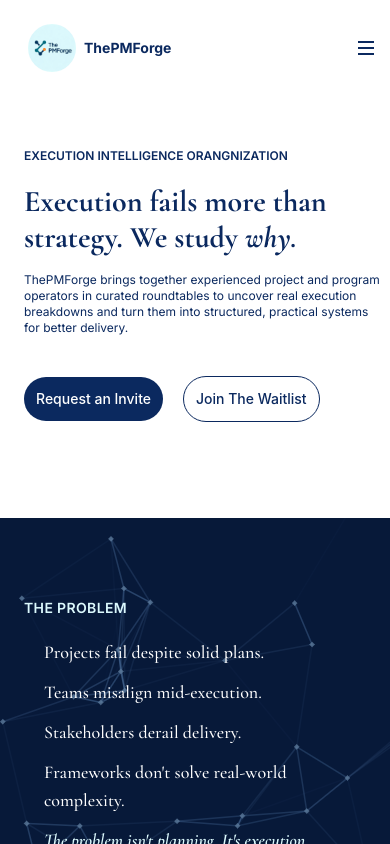
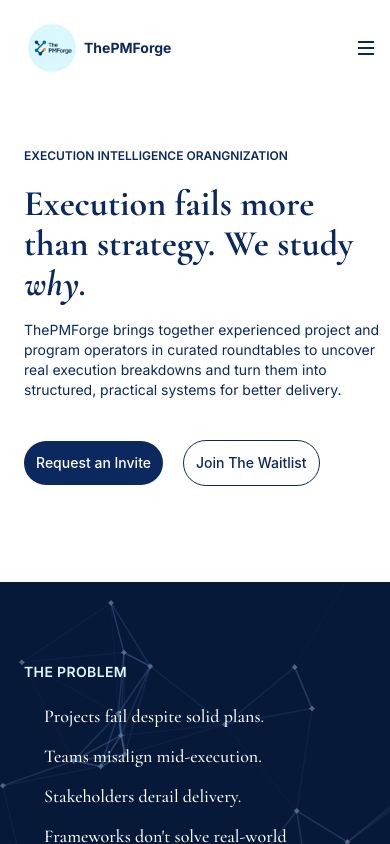
Before and after one commit to FOA-developer/ThePMForge, a React (Vite) app: page / in a window 390 px wide. Shown: the top 844 px of the page. Built offline with nearby package versions, Linux system fonts and the light colour scheme.

Commit message:
more styling

```diff
--- a/src/Home.jsx
+++ b/src/Home.jsx
@@ -2,8 +2,8 @@ const Home = () => {
   return (
     <div className="pt-15 pl-6 pr-2 pb-24 md:w-[80%] md:pl-20 lg:w-[70%]">
       <h3 className="font-inter font-semibold text-xs text-[rgb(11,41,95)]">EXECUTION  INTELLIGENCE ORANGNIZATION</h3>
-      <h1 className="font-display font-bold text-3xl md:text-6xl pt-5 text-[rgb(11,41,95)] ">Execution fails more than strategy. We study<span className="font-display italic"> why.</span></h1>
-      <p className="font-inter pt-4 text-xs md:text-base text-[rgb(11,41,95)]">ThePMForge brings together experienced project and program operators in curated roundtables to uncover real execution breakdowns and turn them into structured, practical systems for better delivery.</p>
+      <h1 className="font-display font-bold text-4xl md:text-6xl pt-5 text-[rgb(11,41,95)] ">Execution fails more than strategy. We study<span className="font-display italic"> why.</span></h1>
+      <p className="font-inter pt-4 text-sm md:text-base text-[rgb(11,41,95)]">ThePMForge brings together experienced project and program operators in curated roundtables to uncover real execution breakdowns and turn them into structured, practical systems for better delivery.</p>
       <div className="flex flex-row gap-5 pt-10 items-center [rgb(11,41,95)]">
         <button className="bg-[rgb(11,41,95)] font-medium text-sm rounded-full text-white p-3 transition-all duration-500 ease-out transform hover:scale-105 active:scale-95"><a href="https://docs.google.com/forms/d/e/1FAIpQLScGlUTQCNadu03JH7oueH5JjgLxs8OPcFwn-KVr2nfTjYqcsw/viewform?usp=dialog" target="_blank">Request an Invite</a></button>
         <button className="font-medium text-sm rounded-full  text-[rgb(11,41,95)] border-[rgb(11,41,95)] border-1 p-3 transition-all duration-500 ease-out transform hover:scale-105 active:scale-95"><a href="https://docs.google.com/forms/d/e/1FAIpQLSdaOyVybQwJpmyMuLK_TKJgIj7K2ncyn8Sh5q91SSVT_mcFyw/viewform?usp=publish-editor" target="_blank">Join The Waitlist</a></button>
```
